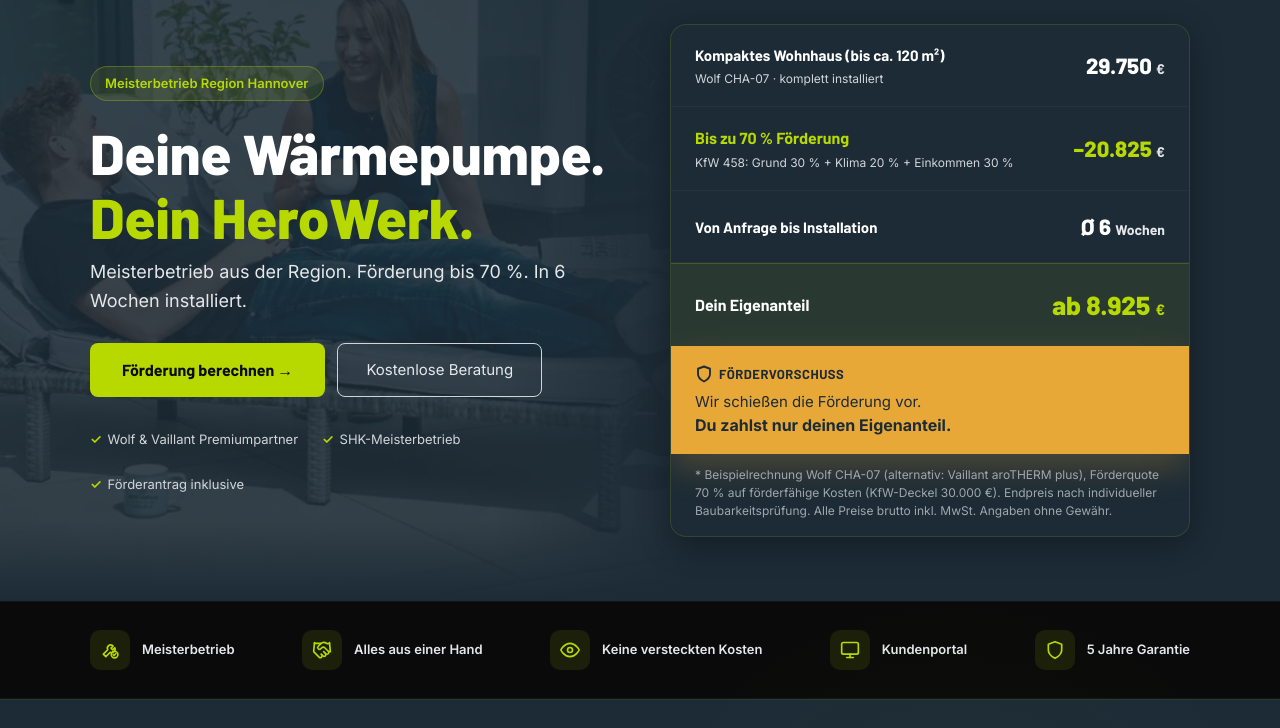
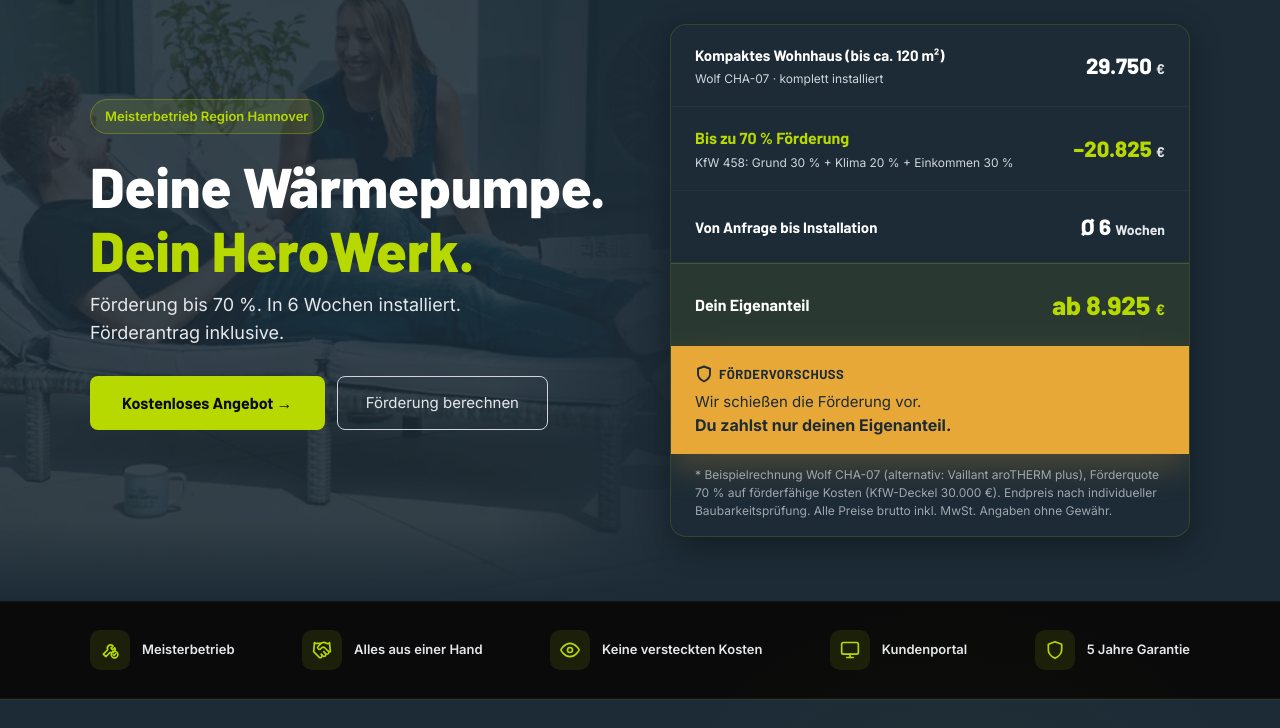
Before and after one commit to HeroBenBen/herowerk-website, a website: page index.html in a window 1280 px wide. Shown: the part 72-800 px from the top of the page. Drawn offline with Linux system fonts and the light colour scheme; no server answers.

Commit message:
Startseite: obere Hero-Sektion beruhigen
- Subline entdoppelt (kein zweites "Meisterbetrieb aus der Region"),
  benefit-first: Foerderung 70 % / 6 Wochen / Foerderantrag inklusive
- Hero-CTA-Hierarchie umgekehrt: Lead "Kostenloses Angebot" (-> /anfrage)
  wird dominanter Primaer-Button, Foerderrechner wird ruhiger Ghost-Link
- dreifach redundante Hero-Trust-Chip-Zeile entfernt (Inhalt steht in
  USP- + Trust-Leiste darunter)
- Rechenkarte unveraendert, keine JS/Nav/Baseline/Foerder-Inhalte beruehrt

```diff
--- a/index.html
+++ b/index.html
@@ -88,15 +88,10 @@
       <div>
         <div class="hero-badge">Meisterbetrieb Region Hannover</div>
         <h1>Deine Wärmepumpe.<br><span class="accent">Dein HeroWerk.</span></h1>
-        <p class="hero-sub">Meisterbetrieb aus der Region. Förderung bis 70 %. In 6 Wochen installiert.</p>
+        <p class="hero-sub">Förderung bis 70 %. In 6 Wochen installiert. Förderantrag inklusive.</p>
         <div class="hero-ctas">
-          <a href="/foerderung" class="btn-primary">Förderung berechnen →</a>
-          <a href="/anfrage" class="btn-ghost">Kostenlose Beratung</a>
-        </div>
-        <div class="hero-trust">
-          <span class="trust-item"><span class="check">✓</span> Wolf &amp; Vaillant Premiumpartner</span>
-          <span class="trust-item"><span class="check">✓</span> SHK-Meisterbetrieb</span>
-          <span class="trust-item"><span class="check">✓</span> Förderantrag inklusive</span>
+          <a href="/anfrage" class="btn-primary">Kostenloses Angebot →</a>
+          <a href="/foerderung" class="btn-ghost">Förderung berechnen</a>
         </div>
       </div>
       <div class="hero-calc">
```
